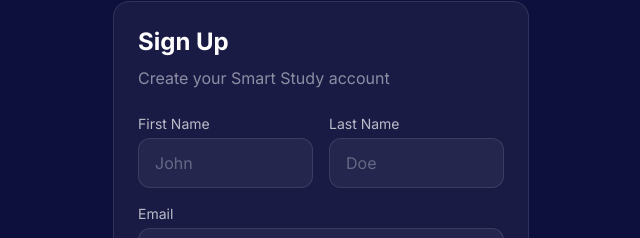
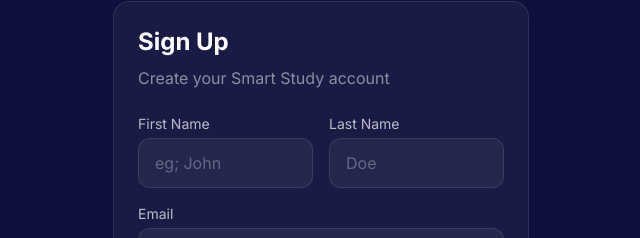
Before and after one commit to Bismark1hub/project-work, a React (Vite) app in the folder client/: page /sign-up in a window 1280 px wide. Shown: the part 221-459 px from the top of the page, without its empty margins (319-959 px from the left). Built offline with nearby package versions, Linux system fonts and the light colour scheme; no server answers.

Commit message:
Update SignUp.tsx

```diff
--- a/client/src/pages/auth/SignUp.tsx
+++ b/client/src/pages/auth/SignUp.tsx
@@ -58,7 +58,7 @@ export default function SignUp() {
               onFocus={() => setFocused({ ...focused, firstName: true })}
               onBlur={() => setFocused({ ...focused, firstName: false })}
               className="w-full bg-white/5 border border-white/10 rounded-xl px-4 py-3 text-white placeholder-white/30 focus:outline-none focus:border-[#F5C518]"
-              placeholder={focused.firstName ? '' : 'John'}
+              placeholder={focused.firstName ? '' : 'eg; John'}
               required
             />
           </div>
```
